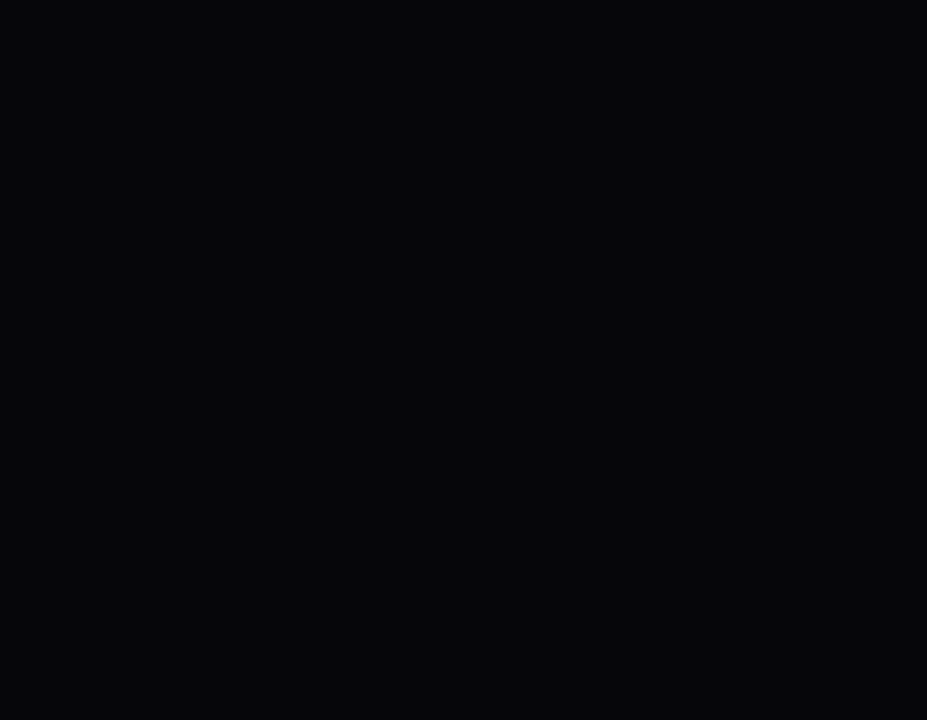
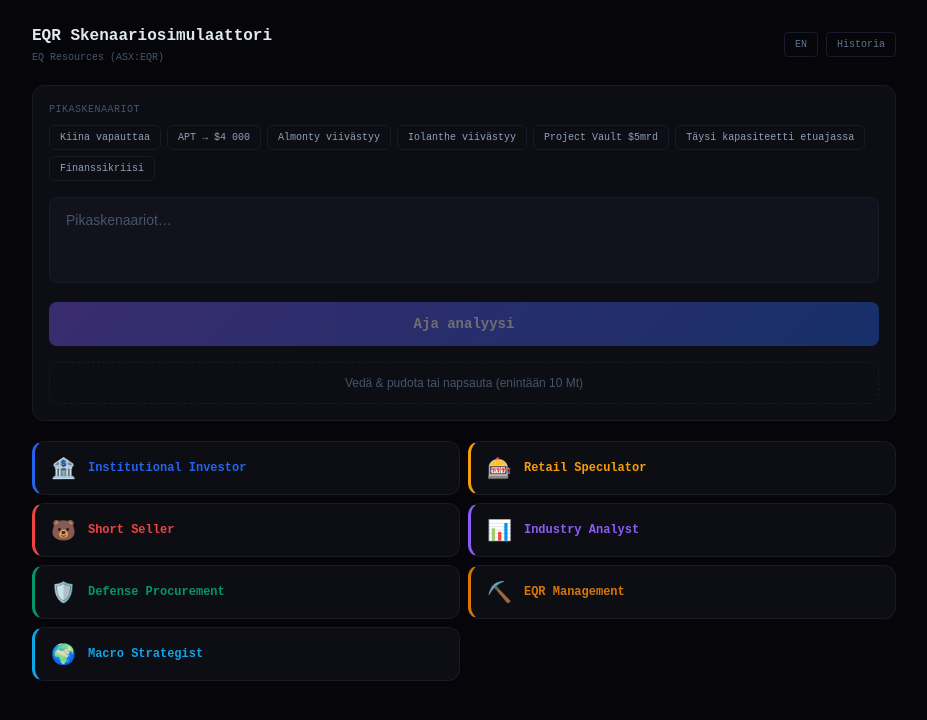
Before and after one commit to ricorokka/Multi-agent-EQR-simulator, a Next.js app: page / in a window 1280 px wide. Shown: the top 720 px of the page, without its empty margins (176-1103 px from the left). Built offline with nearby package versions, Linux system fonts and the light colour scheme.

Commit message:
feat: assemble dashboard page — all panels wired to store

```diff
--- a/app/page.tsx
+++ b/app/page.tsx
@@ -1,3 +1,146 @@
+// app/page.tsx
+'use client'
+import { useState } from 'react'
+import { useSimulatorStore } from '@/store/simulatorStore'
+import { useSimulator } from '@/hooks/useSimulator'
+import { useHistory } from '@/hooks/useHistory'
+import { t, type UIStrings } from '@/lib/i18n'
+import { AgentGrid } from '@/components/agents/AgentGrid'
+import { ScenarioInput } from '@/components/scenario/ScenarioInput'
+import { PresetPicker } from '@/components/scenario/PresetPicker'
+import { FileUpload } from '@/components/scenario/FileUpload'
+import { SynthesisPanel } from '@/components/results/SynthesisPanel'
+import { PriceImpactChart } from '@/components/results/PriceImpactChart'
+import { ConfidenceGauge } from '@/components/results/ConfidenceGauge'
+import { HistoryDrawer } from '@/components/history/HistoryDrawer'
+
 export default function Home() {
-  return <div />
+  const store = useSimulatorStore()
+  const { runs, save } = useHistory()                  // single instance — owns runs state
+  const { startRun, retryAgent } = useSimulator(save)  // pass save so hook doesn't need its own instance
+  const [historyOpen, setHistoryOpen] = useState(false)
+
+  const strings = t(store.lang) as UIStrings
+  const isRunning = store.runStatus === 'running'
+  const isReplay = store.replayRun !== null
+  const inputsDisabled = isRunning || isReplay
+
+  // Determine what to display: replay or live
+  const displayResponses = isReplay ? store.replayRun!.responses : store.responses
+  const displaySynthesis = isReplay ? store.replayRun!.synthesis : store.synthesis
+  const displaySynthesisError = isReplay ? null : store.synthesisError
+  const showResults = isReplay || store.runStatus === 'done'
+
+  return (
+    <div className="min-h-screen" style={{ background: '#06060a' }}>
+      <div className="max-w-4xl mx-auto px-4 py-6 space-y-5">
+
+        {/* Header */}
+        <div className="flex items-center justify-between">
+          <div>
+            <h1 className="font-mono text-base font-bold text-slate-200">
+              {strings.appTitle}
+            </h1>
+            <p className="font-mono text-[10px] text-slate-600 mt-0.5">{strings.appSubtitle}</p>
+          </div>
+          <div className="flex items-center gap-2">
+            <button
+              onClick={() => store.setLang(store.lang === 'en' ? 'fi' : 'en')}
+              disabled={isRunning}
+              className="font-mono text-[10px] px-2.5 py-1 rounded border border-[#1a1a28] text-slate-500 hover:text-slate-300 disabled:opacity-40 transition-colors"
+            >
+              {strings.langToggle}
+            </button>
+            <button
+              onClick={() => setHistoryOpen(true)}
+              className="font-mono text-[10px] px-2.5 py-1 rounded border border-[#1a1a28] text-slate-500 hover:text-slate-300 transition-colors"
+            >
+              {strings.history}
+            </button>
+          </div>
+        </div>
+
+        {/* Replay banner */}
+        {isReplay && (
+          <div className="flex items-center justify-between px-4 py-2 rounded-lg"
+            style={{ background: '#0d0d14', border: '1px solid #252535' }}>
+            <span className="font-mono text-xs text-slate-500">{strings.historyReplayBanner}</span>
+            <button
+              onClick={() => store.setReplayRun(null)}
+              className="font-mono text-xs text-[#7c5cf6] hover:text-white transition-colors"
+            >
+              {strings.backToLive}
+            </button>
+          </div>
+        )}
+
+        {/* Scenario input panel */}
+        <div
+          className="rounded-xl p-4 space-y-4"
+          style={{ background: '#0d0d14', border: '1px solid #1a1a28' }}
+        >
+          <PresetPicker
+            lang={store.lang}
+            disabled={inputsDisabled}
+            onSelect={store.setScenario}
+            strings={strings}
+          />
+          <ScenarioInput
+            value={store.scenario}
+            onChange={store.setScenario}
+            onRun={startRun}
+            disabled={inputsDisabled}
+            isRunning={isRunning}
+            strings={strings}
+          />
+          <FileUpload
+            uploadedFile={store.uploadedFile}
+            onFile={store.setUploadedFile}
+            disabled={inputsDisabled}
+            strings={strings}
+          />
+        </div>
+
+        {/* All-agents-failed error banner */}
+        {store.runStatus === 'error' && store.error && (
+          <div className="px-4 py-3 rounded-lg text-sm text-red-400"
+            style={{ background: 'rgba(239,68,68,0.05)', border: '1px solid rgba(239,68,68,0.2)' }}>
+            {strings.allAgentsFailed}
+          </div>
+        )}
+
+        {/* Agent grid */}
+        <AgentGrid
+          responses={displayResponses}
+          loading={isReplay ? {} : store.loading}
+          strings={strings}
+          onRetry={retryAgent}
+        />
+
+        {/* Results section */}
+        {showResults && (
+          <div className="space-y-4">
+            <div className="grid grid-cols-1 md:grid-cols-2 gap-4">
+              <PriceImpactChart responses={displayResponses} lang={store.lang} strings={strings} />
+              <ConfidenceGauge responses={displayResponses} lang={store.lang} strings={strings} />
+            </div>
+            <SynthesisPanel
+              synthesis={displaySynthesis}
+              synthesisError={displaySynthesisError}
+              isSynthesizing={store.isSynthesizing}
+              strings={strings}
+            />
+          </div>
+        )}
+      </div>
+
+      <HistoryDrawer
+        open={historyOpen}
+        onClose={() => setHistoryOpen(false)}
+        runs={runs}
+        onSelectRun={store.setReplayRun}
+        strings={strings}
+      />
+    </div>
+  )
 }
--- a/components/results/PriceImpactChart.tsx
+++ b/components/results/PriceImpactChart.tsx
@@ -60,7 +60,7 @@
           />
           <Tooltip
             contentStyle={{ background: '#0d0d14', border: '1px solid #1a1a28', borderRadius: 8, fontSize: 11 }}
-            formatter={(value: number, name: string) => [`${value > 0 ? '+' : ''}${value}%`, name === 'low' ? 'Low' : 'High']}
+            formatter={(value, name) => [`${Number(value) > 0 ? '+' : ''}${Number(value)}%`, name === 'low' ? 'Low' : 'High']}
             labelStyle={{ color: '#94a3b8' }}
           />
           <ReferenceLine x={0} stroke="#252535" />
--- a/components/scenario/FileUpload.tsx
+++ b/components/scenario/FileUpload.tsx
@@ -40,7 +40,7 @@
       for (let i = 1; i <= pdf.numPages; i++) {
         const page = await pdf.getPage(i)
         const content = await page.getTextContent()
-        textParts.push(content.items.map((item: { str?: string }) => item.str ?? '').join(' '))
+        textParts.push(content.items.map((item) => ('str' in item ? item.str : '')).join(' '))
       }
       const fullText = textParts.join('\n')
       if (!fullText.trim()) {
```
